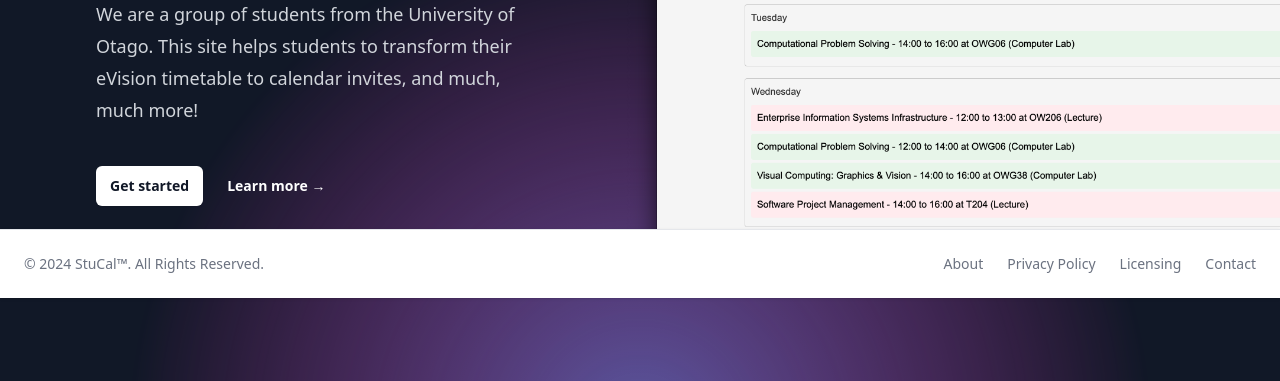
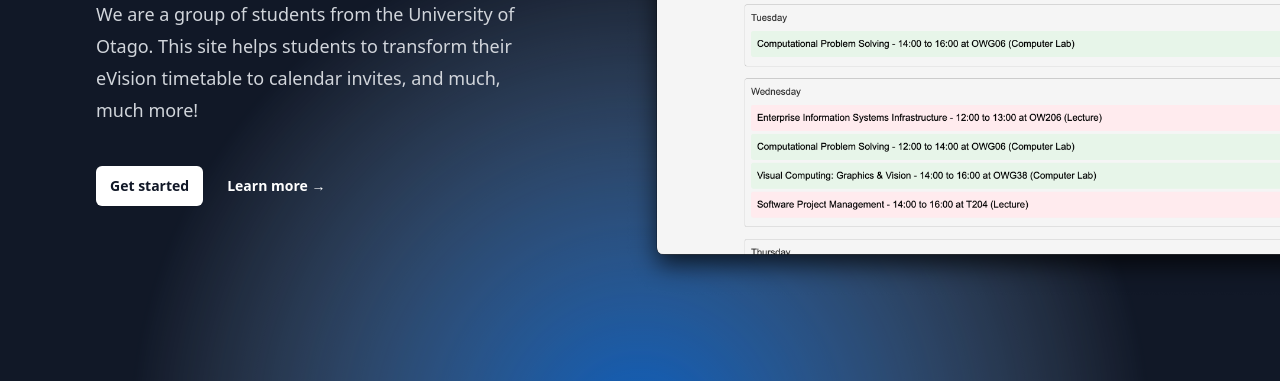
Before and after one commit to StuCal-INFO310/Stucal, a website: page frontend/src/index.html in a window 1280 px wide. Shown: the part 502-883 px from the top of the page. Drawn offline with nearby package versions, Linux system fonts and the light colour scheme.

Commit message:
Minor visual tweaks on index.html

```diff
--- a/frontend/src/index.html
+++ b/frontend/src/index.html
@@ -181,8 +181,8 @@
             <circle cx="512" cy="512" r="512" fill="url(#759c1415-0410-454c-8f7c-9a820de03641)" fill-opacity="0.7" />
             <defs>
               <radialGradient id="759c1415-0410-454c-8f7c-9a820de03641">
-                <stop stop-color="#7775D6" />
-                <stop offset="1" stop-color="#E935C1" />
+                <stop stop-color="#077BFF" />
+                <stop offset="1" stop-color="#b6d7fc" />
               </radialGradient>
             </defs>
           </svg>
@@ -240,7 +240,7 @@
 
 
     <!-- footer -->
-    <footer class="fixed bottom-0 left-0 z-20 w-full p-4 bg-white border-t border-gray-200 shadow md:flex md:items-center md:justify-between md:p-6 dark:bg-gray-800 dark:border-gray-600">
+    <footer class="flex bottom-0 left-0 z-20 w-full p-4 bg-white border-t border-gray-200 shadow md:flex md:items-center md:justify-between md:p-6 dark:bg-gray-800 dark:border-gray-600">
         <span class="text-sm text-gray-500 sm:text-center dark:text-gray-400">© 2024 <a href="https://flowbite.com/" class="hover:underline">StuCal™</a>. All Rights Reserved.
         </span>
         <!-- <div class="justify-center items-center pt-12">
```
